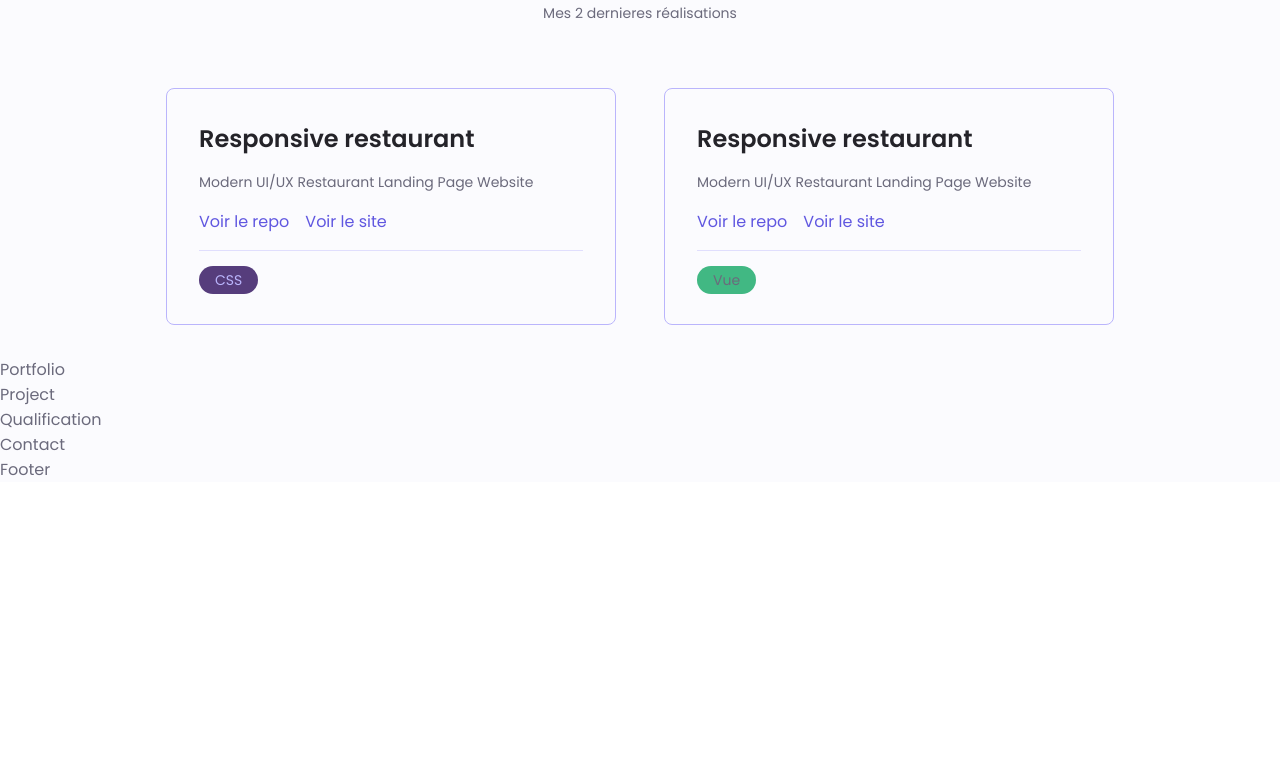
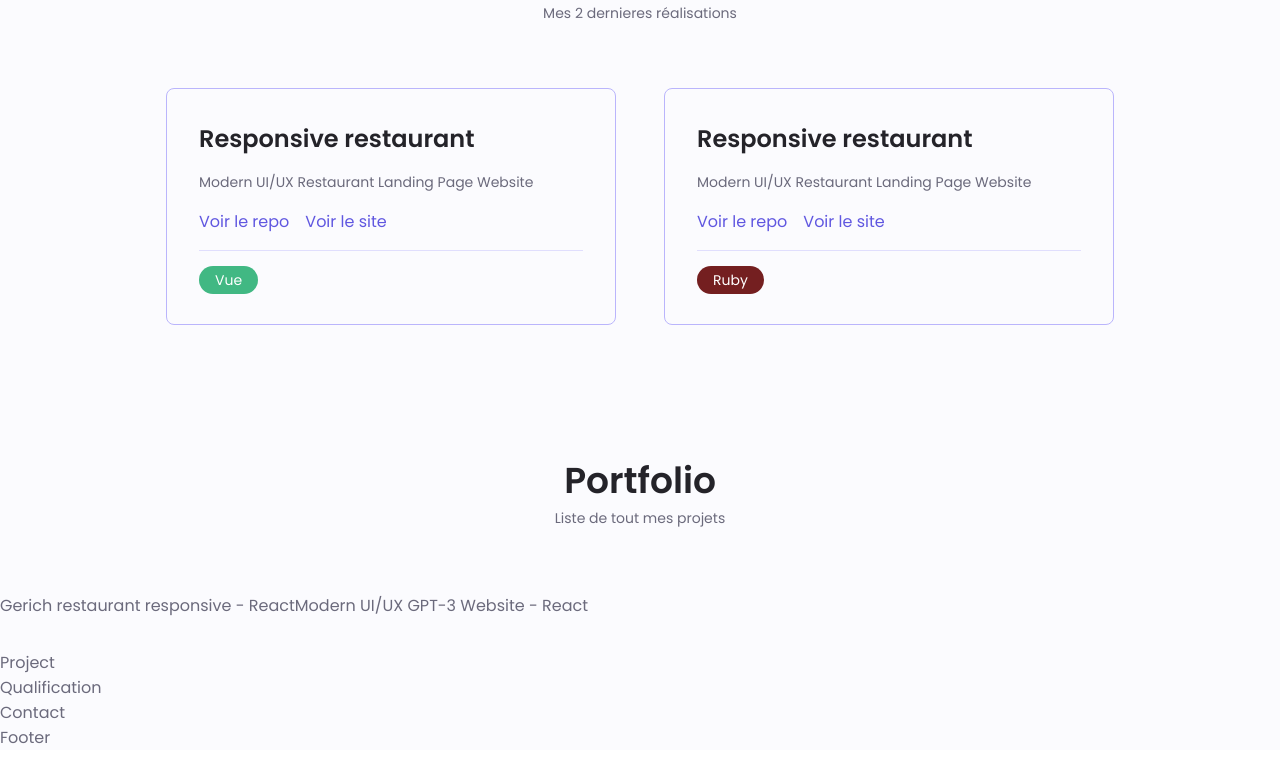
Before and after one commit to FabKaiz/portfolio-react, a React (Create React App) app: page / in a window 1280 px wide. Shown: the part 1582-2364 px from the top of the page. Before the commit the page ends 2112 px from the top, so only its background shows below. Built offline with nearby package versions, Linux system fonts and the light colour scheme.

Commit message:
changed languages tags color

```diff
--- a/src/components/RepoCard/RepoCard.scss
+++ b/src/components/RepoCard/RepoCard.scss
@@ -30,14 +30,17 @@
 
   .Vue {
     background-color: #41B883;
+    color: white;
   }
 
   .Shell {
     background-color: #89E051;
+    color: white;
   }
 
   .Ruby {
     background-color: #741F20;
+    color: white;
   }
 }
 
--- a/src/constants/data.js
+++ b/src/constants/data.js
@@ -11,7 +11,7 @@ const projects = [
     img: images.Port14
   },
   {
-    title: 'Modern UI/UX GPT-3 Website - Reac',
+    title: 'Modern UI/UX GPT-3 Website - React',
     description: `Site static reprenant les design modernes des sites web <strong>GPT-3</strong>, Réalisé avec
     <strong>React</strong>`,
     figmaLink: 'https://www.figma.com/file/lz9lLpFHMxHm2odnwM3R0z/gpt3?node-id=0%3A1',
--- a/src/container/Portfolio/Portfolio.jsx
+++ b/src/container/Portfolio/Portfolio.jsx
@@ -1,10 +1,20 @@
 import React from 'react'
 
+import { data } from '../../constants'
 import './Portfolio.scss';
 
 const Portfolio = () => {
   return (
-    <div>Portfolio</div>
+    <section className="portfolio section" id="all-projects">
+      <h2 class="section__title">Portfolio</h2>
+      <span class="section__subtitle">Liste de tout mes projets</span>
+
+      <div className="portfolio__content">
+        {data?.projects.map((project) => (
+          project.title
+        ))}
+      </div>
+    </section>
   )
 }
 
--- a/src/container/RecentWork/RecentWork.jsx
+++ b/src/container/RecentWork/RecentWork.jsx
@@ -50,7 +50,7 @@ const RecentWork = () => {
               </a>
             </div>
             <div className="line"></div>
-            <span className={`repo__language-tag CSS`} >CSS</span>
+            <span className={`repo__language-tag Vue`} >Vue</span>
           </div>
         </div>
 
@@ -69,7 +69,7 @@ const RecentWork = () => {
               </a>
             </div>
             <div className="line"></div>
-            <span className={`repo__language-tag Vue`} >Vue</span>
+            <span className={`repo__language-tag Ruby`} >Ruby</span>
           </div>
         </div>
 
```
